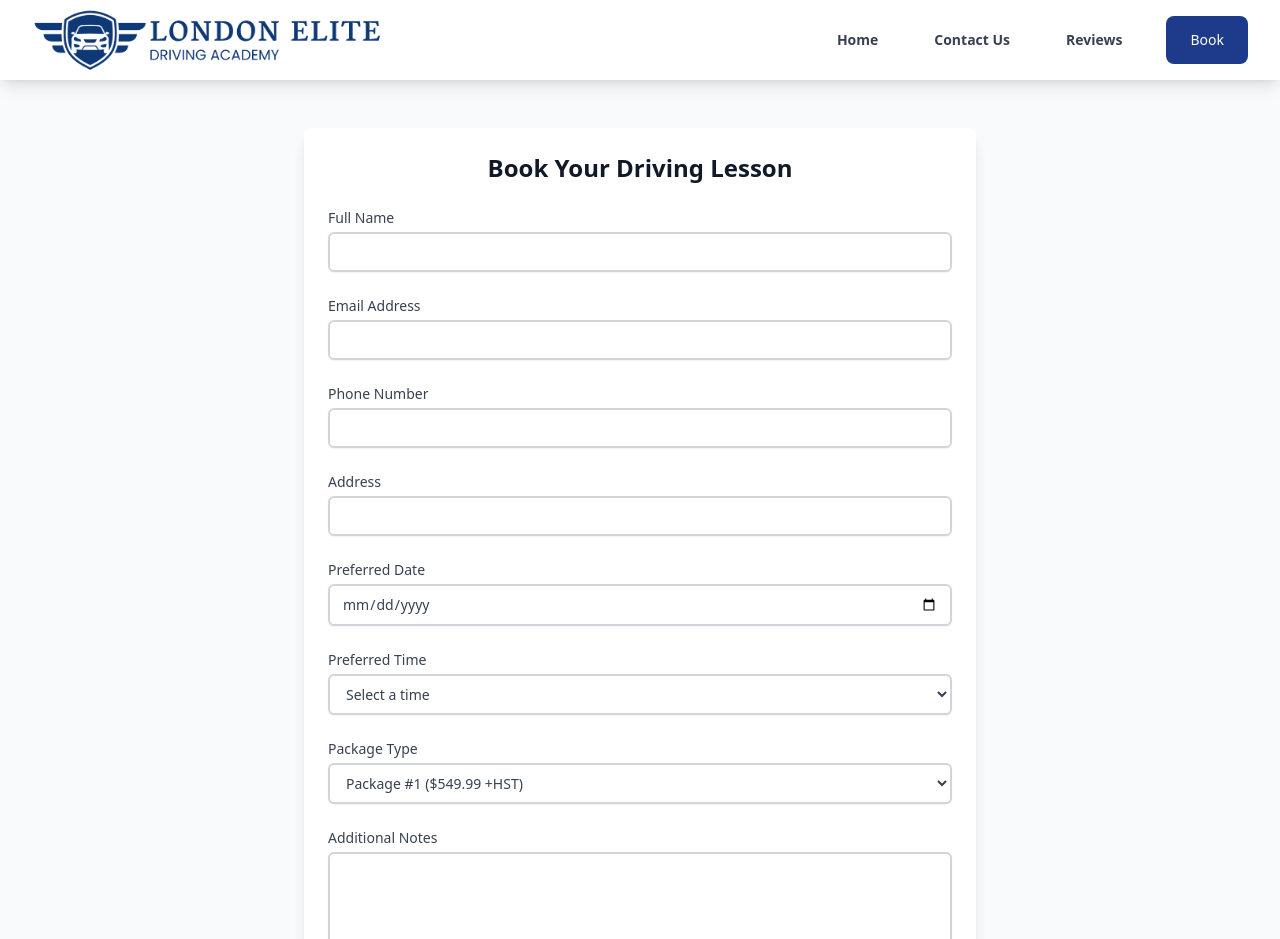
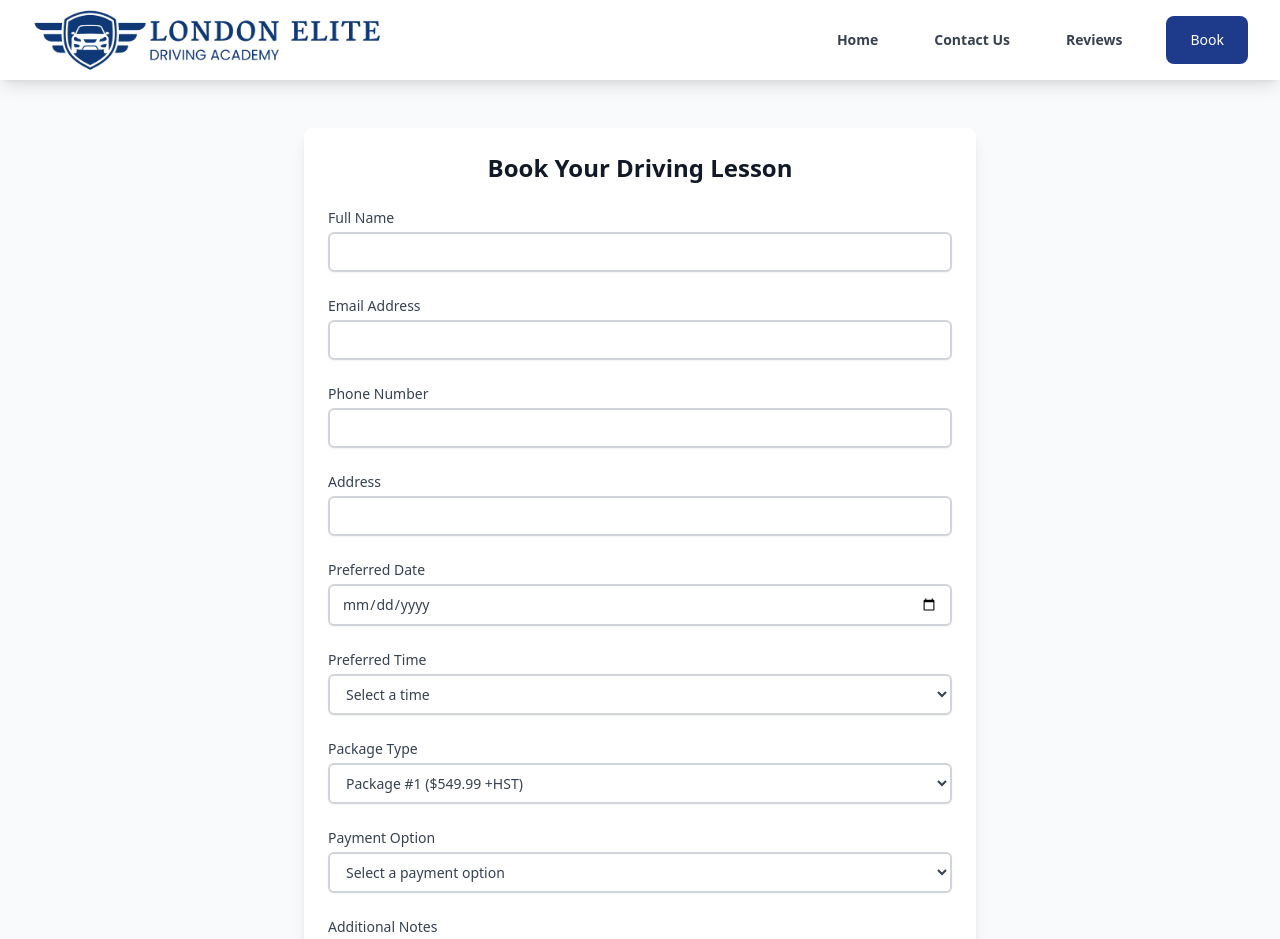
Before and after one commit to londonelite/LEADS, a React (Vite) app: page /booking in a window 1280 px wide. Shown: the top 939 px of the page. Built offline with nearby package versions, Linux system fonts and the light colour scheme.

Commit message:
Update Booking and Packages: - Added payment options (e-transfer and cash), and now clears address after submission - Formatted MTO Package cards to show HST clearly

```diff
--- a/src/components/Booking.jsx
+++ b/src/components/Booking.jsx
@@ -14,12 +14,14 @@ const Booking = () => {
     preferredTime: "",
     lessonType: "Package #1",
     message: "",
+    paymentOption: "", // <-- add this line
   });
 
   const [isSubmitting, setIsSubmitting] = useState(false);
   const [submitStatus, setSubmitStatus] = useState(null);
   const [termsAccepted, setTermsAccepted] = useState(false);
   const [showTerms, setShowTerms] = useState(false);
+  const [lastPaymentOption, setLastPaymentOption] = useState("");
 
   useEffect(() => {
     // Get URL parameters
@@ -102,6 +104,7 @@ Address: ${formData.address}
 Preferred Date: ${formattedDate}
 Preferred Time: ${formatTime(formData.preferredTime)}
 Package Selected: ${formData.lessonType}
+Payment Option: ${formData.paymentOption || "Not specified"}
 
 Additional Notes:
 ${formData.message || "No additional notes provided"}`;
@@ -126,12 +129,15 @@ ${formData.message || "No additional notes provided"}`;
         name: "",
         email: "",
         phone: "",
+        address: "",
         preferredDate: "",
         preferredTime: "",
         lessonType: "Package #1",
         message: "",
+        paymentOption: "",
       });
       setTermsAccepted(false);
+      setLastPaymentOption(formData.paymentOption);
     } catch (error) {
       console.error("Error sending email:", error);
       setSubmitStatus("error");
@@ -148,6 +154,8 @@ ${formData.message || "No additional notes provided"}`;
     "mt-1 block w-full rounded-md border-2 border-gray-300 shadow-sm focus:border-blue-500 focus:ring-2 focus:ring-blue-500 px-3 py-2 bg-white";
   const selectClassName =
     "mt-1 block w-full rounded-md border-2 border-gray-300 shadow-sm focus:border-blue-500 focus:ring-2 focus:ring-blue-500 px-3 py-2 bg-white";
+
+  const isHourlyOrRoadTest = formData.lessonType.startsWith("Hourly") || formData.lessonType.startsWith("Road Test");
 
   return (
     <div className="min-h-screen bg-gray-50 py-12 px-4 sm:px-6 lg:px-8">
@@ -342,6 +350,28 @@ ${formData.message || "No additional notes provided"}`;
 
             <div className="form-group">
               <label
+                htmlFor="paymentOption"
+                className="block text-sm font-medium text-gray-700 mb-1 cursor-pointer"
+              >
+                Payment Option
+                <select
+                  name="paymentOption"
+                  id="paymentOption"
+                  required
+                  value={formData.paymentOption}
+                  onChange={handleChange}
+                  // (e) => setPaymentOption(e.target.value)
+                  className={selectClassName}
+                >
+                  <option value="">Select a payment option</option>
+                  <option value="E-transfer">E-transfer</option>
+                  {isHourlyOrRoadTest && <option value="Cash">Cash</option>}
+                </select>
+              </label>
+            </div>
+
+            <div className="form-group">
+              <label
                 htmlFor="message"
                 className="block text-sm font-medium text-gray-700 mb-1 cursor-pointer"
               >
@@ -473,10 +503,20 @@ ${formData.message || "No additional notes provided"}`;
             </div>
 
             {submitStatus === "success" && (
-              <p className="mt-4 text-green-600 text-center">
-                Booking request submitted successfully! We'll get back to you
-                soon.
-              </p>
+              <div className="mt-4 text-green-600 text-center">
+                Booking request submitted successfully! We'll get back to you soon.<br /><br />
+                {lastPaymentOption === "E-transfer" && (
+                  <p>
+                    Upon confirmation, please send your e-transfer to <b>londonelitedriving@gmail.com</b>.<br />
+                    Your booking will be confirmed once payment is received.
+                  </p>
+                )}
+                {lastPaymentOption === "Cash" && (
+                  <p>
+                    Upon confirmation, please have the cash ready for your instructor on the day of your lesson.
+                  </p>
+                )}
+              </div>
             )}
             {submitStatus === "error" && (
               <p className="mt-4 text-red-600 text-center">
--- a/src/components/Packages.jsx
+++ b/src/components/Packages.jsx
@@ -21,7 +21,7 @@ const PricingCard = ({ tier, price, features }) => {
               <span className="text-[45px] font-extrabold text-gray-900">
                 ${price}
               </span>
-              <span className="ml-1 text-xl text-gray-500">+HST</span>
+              <span className="text-xl text-gray-500">+HST</span>
             </div>
           </div>
           <ul className="mt-6 space-y-4 features-list">
@@ -213,7 +213,7 @@ const Packages = () => {
         </div>
 
         {/* Updated grid layout for MTO Certificate Packages */}
-        <div className="mt-12 grid grid-cols-1 sm:grid-cols-2 xl:grid-cols-4 gap-6">
+        <div className="mt-12 grid grid-cols-1 sm:grid-cols-2 xl:grid-cols-4 gap-6 xl:gap-4">
           {packages.map((pkg, index) => (
             <PricingCard key={index} {...pkg} />
           ))}
```
